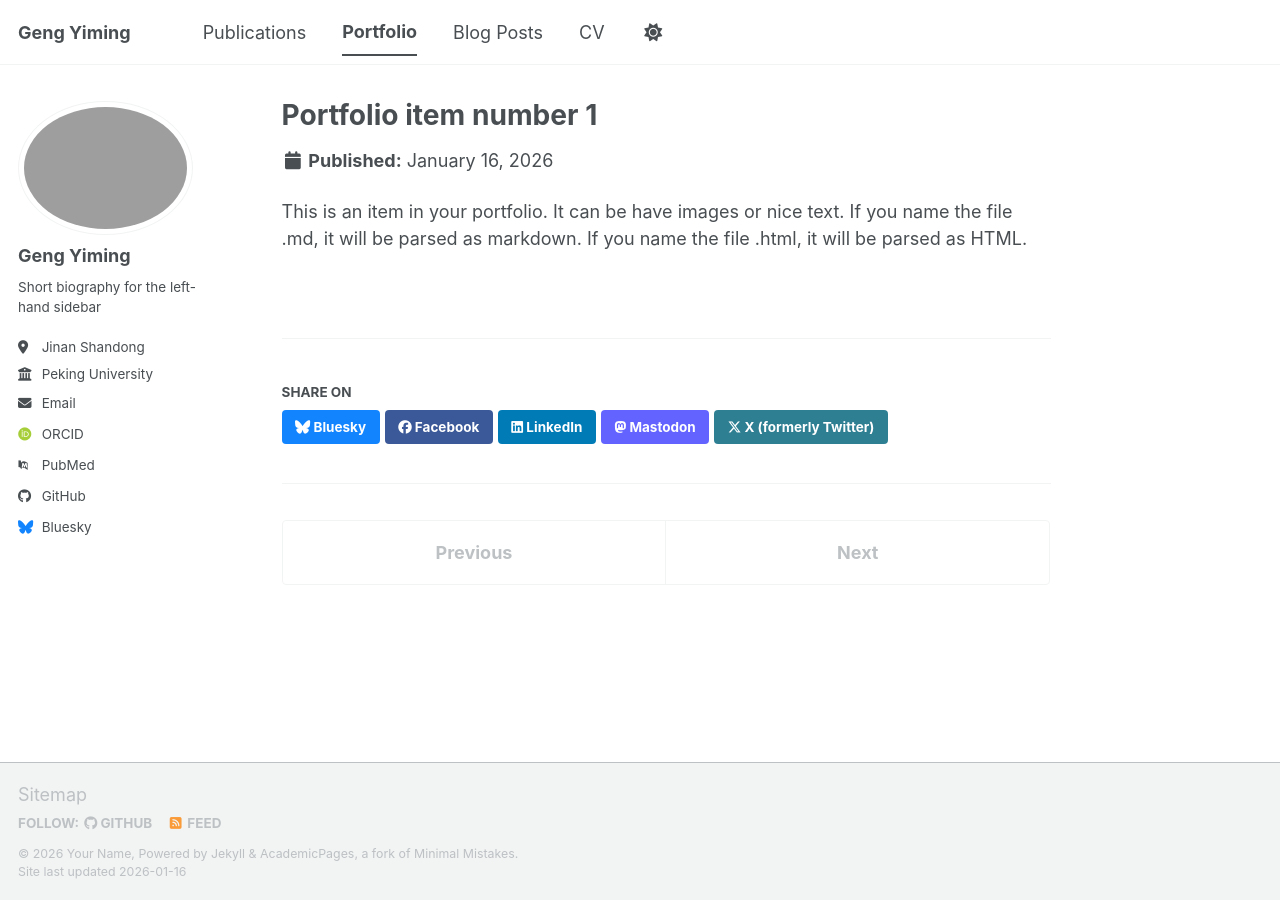
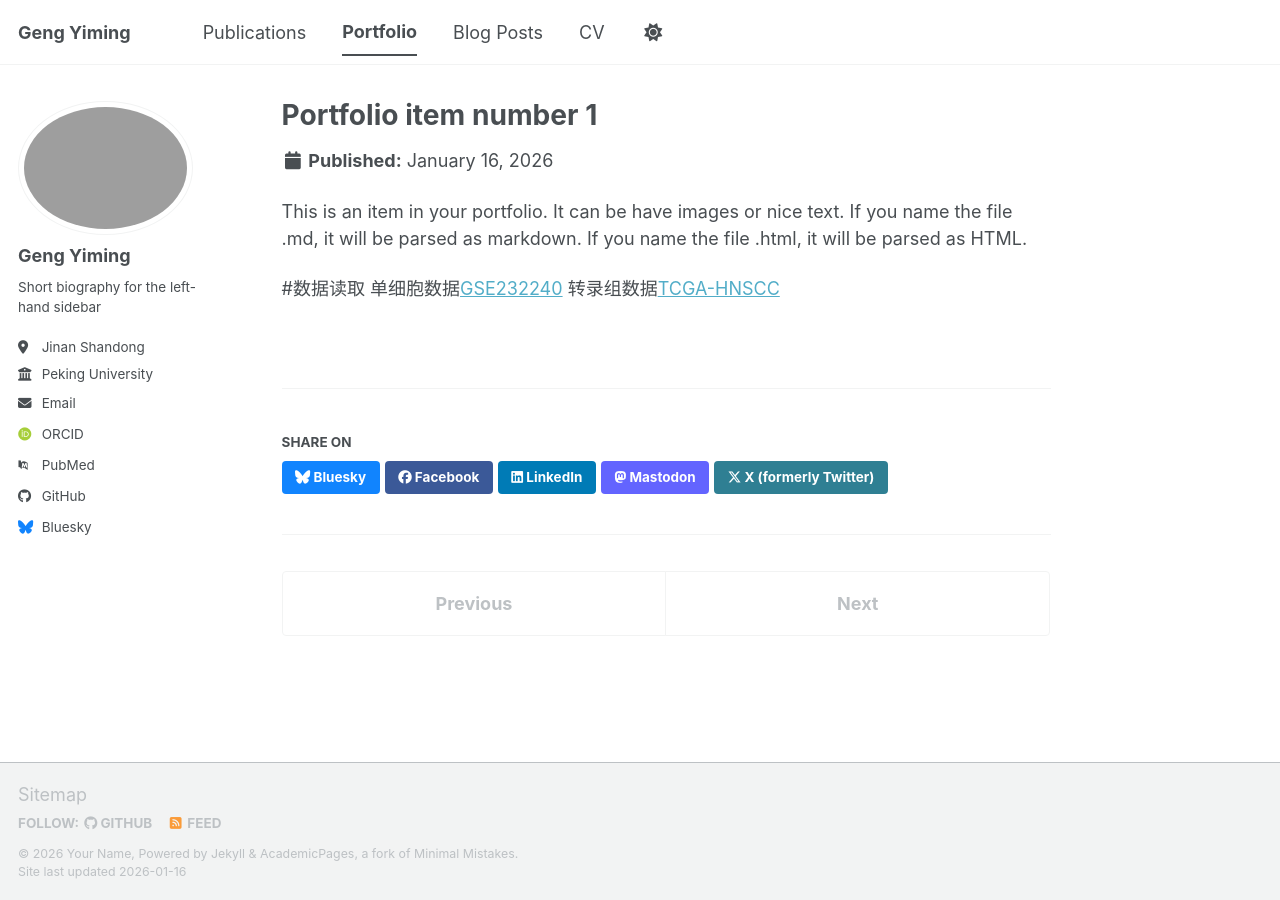
Before and after one commit to GENGYIM/GENGYIM.github.io, a Jekyll site: the page built from _portfolio/portfolio-1.md, in a window 1280 px wide. Built offline with Jekyll 4.4.1, drawn with Linux system fonts in a browser that asks for light colours; some web fonts are replaced; a script bundle is joined from its source files by our own code; library files that are not in the unit come from our copies.

Commit message:
Update portfolio-1.md

```diff
--- a/_portfolio/portfolio-1.md
+++ b/_portfolio/portfolio-1.md
@@ -5,3 +5,7 @@
 ---
 
 This is an item in your portfolio. It can be have images or nice text. If you name the file .md, it will be parsed as markdown. If you name the file .html, it will be parsed as HTML.
+
+#数据读取
+单细胞数据[GSE232240](https://www.ncbi.nlm.nih.gov/geo/query/acc.cgi?acc=GSE232240)
+转录组数据[TCGA-HNSCC](https://portal.gdc.cancer.gov/)
```
